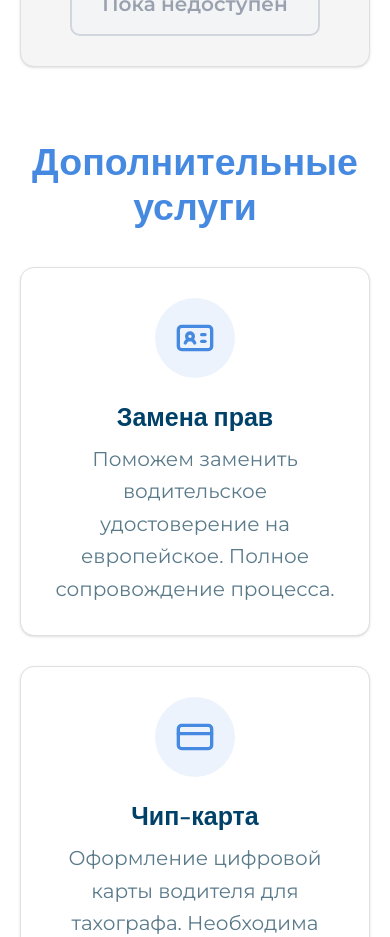
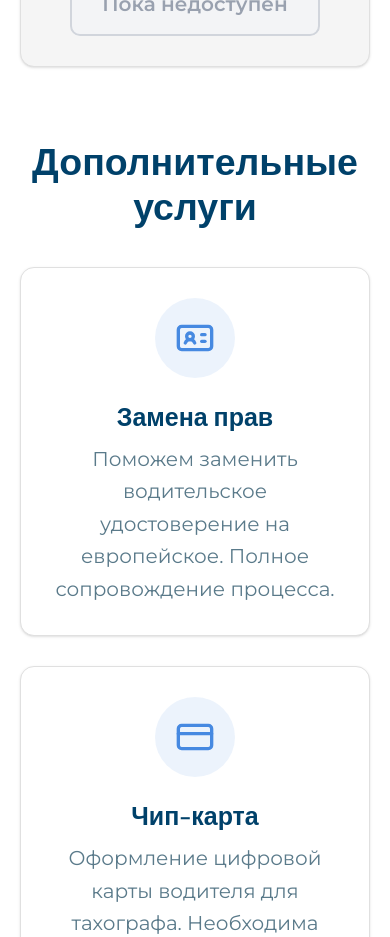
Before and after one commit to lolo60-lgtm/Yukon-vertical, a Next.js app: page / in a window 390 px wide. Shown: the part 2600-3537 px from the top of the page. Built offline with nearby package versions, Linux system fonts and the light colour scheme; a web font is replaced by a local one.

Commit message:
Update services.tsx

```diff
--- a/components/services.tsx
+++ b/components/services.tsx
@@ -124,7 +124,7 @@ export function Services() {
         </div>
 
         {/* Доп. услуги */}
-         <h3 className="mt-14 font-serif text-3xl font-bold text-accent sm:text-4xl text-center">
+         <h3 className="mt-14 font-serif text-3xl font-bold text-foreground sm:text-4xl text-center">
           {"Дополнительные услуги"}
         </h3>
         <div className="mt-8 grid gap-6 sm:grid-cols-2 lg:grid-cols-4">
```
